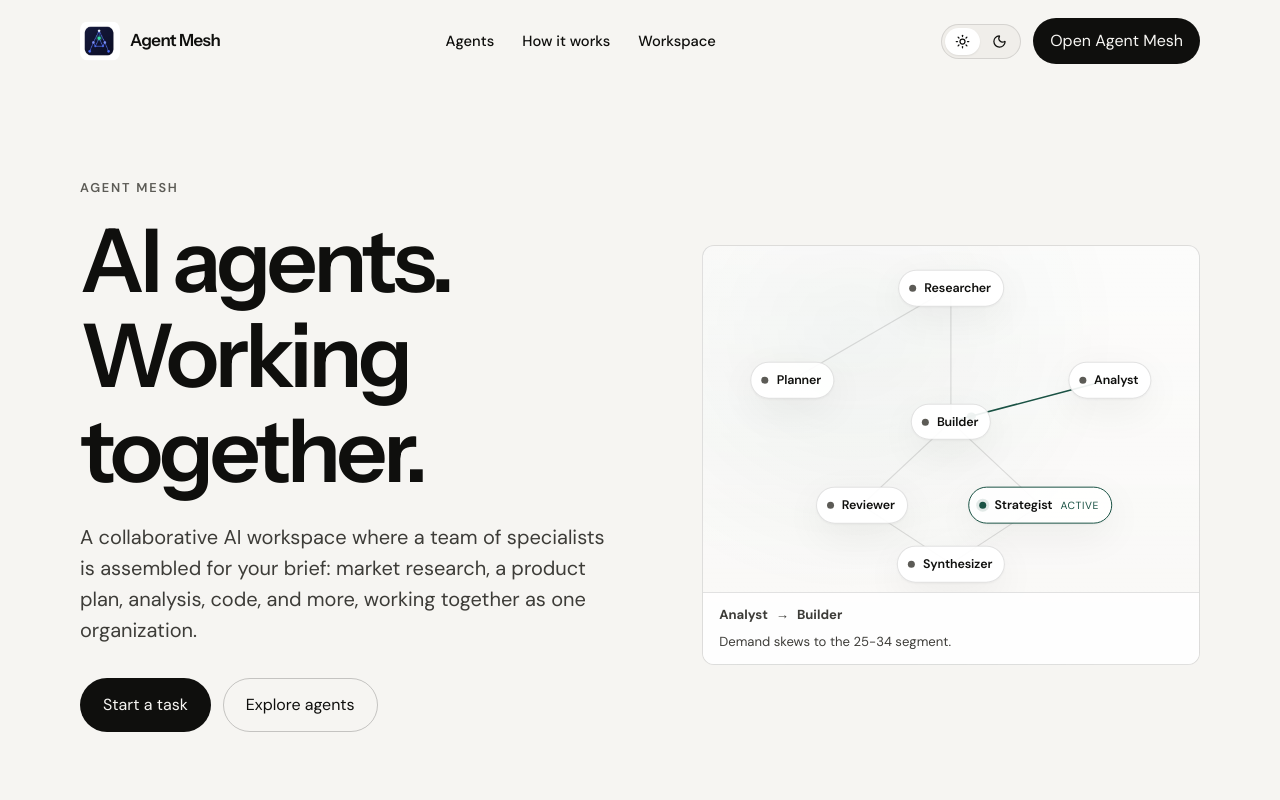
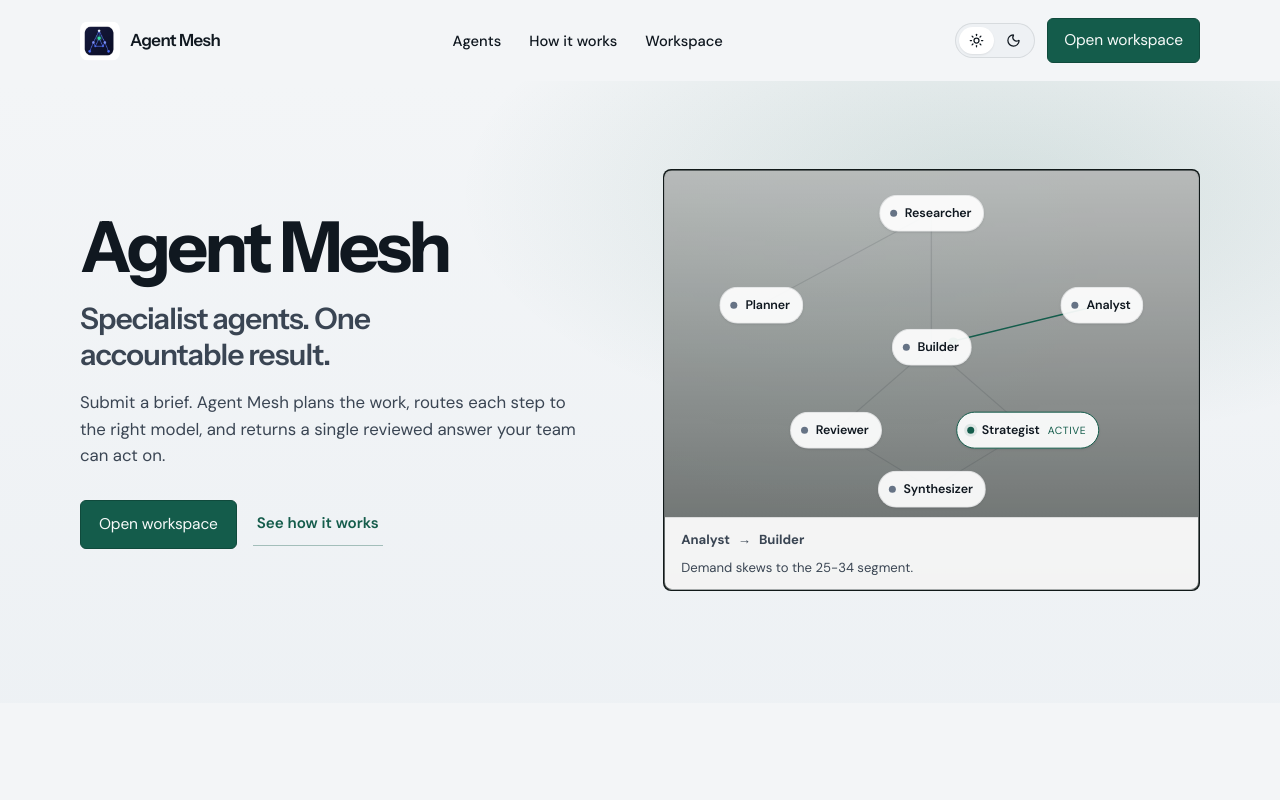
Before and after one commit to Soumen2581/Capstone-Project, a Next.js app in the folder frontend/: page / in a window 1280 px wide. Shown: the top 800 px of the page. Built offline with nearby package versions, Linux system fonts and the light colour scheme.

Commit message:
style(ui): enterprise SaaS visual system for Agent Mesh
Tighten brand-first marketing hero, product chrome, and design tokens
for a restrained commercial look — forest accent, cooler paper ground,
segmented nav, and quieter surfaces without template glow or pill noise.

```diff
--- a/frontend/app/globals.css
+++ b/frontend/app/globals.css
@@ -3,26 +3,27 @@
 :root,
 [data-theme="light"] {
   color-scheme: light;
-  --bg: #f6f5f2;
+  /* Enterprise paper: cool slate tint + forest brand accent (not purple / cream kitsch). */
+  --bg: #f3f5f7;
   --bg-elevated: #ffffff;
   --surface: #ffffff;
-  --surface-2: #f0eeea;
-  --surface-3: #e7e4de;
-  --border: rgba(20, 20, 18, 0.12);
-  --border-strong: rgba(20, 20, 18, 0.22);
-  --text: #0f0f0d;
-  --text-muted: #3d3c38;
-  --text-dim: #5c5b56;
-  --accent: #1a5244;
-  --accent-soft: rgba(26, 82, 68, 0.12);
-  --accent-glow: rgba(26, 82, 68, 0.28);
-  --ok: #1a6b3c;
-  --warn: #8a5f0f;
-  --err: #a01f15;
-  --info: #27548c;
-  --radius: 12px;
-  --radius-sm: 8px;
-  --shadow: 0 1px 2px rgba(20, 20, 18, 0.04), 0 12px 40px rgba(20, 20, 18, 0.06);
+  --surface-2: #eef1f4;
+  --surface-3: #e4e9ee;
+  --border: rgba(15, 23, 32, 0.1);
+  --border-strong: rgba(15, 23, 32, 0.18);
+  --text: #101820;
+  --text-muted: #3a4553;
+  --text-dim: #667385;
+  --accent: #145c4b;
+  --accent-soft: rgba(20, 92, 75, 0.1);
+  --accent-glow: transparent;
+  --ok: #176b3a;
+  --warn: #8a5a0a;
+  --err: #9b1c1c;
+  --info: #1f4f86;
+  --radius: 8px;
+  --radius-sm: 6px;
+  --shadow: 0 1px 0 rgba(15, 23, 32, 0.04), 0 1px 3px rgba(15, 23, 32, 0.06);
   --font: var(--font-body-face), "DM Sans", system-ui, sans-serif;
   --font-display: var(--font-display-face), "Instrument Sans", system-ui, sans-serif;
   --font-mono: ui-monospace, "SF Mono", Menlo, monospace;
@@ -34,47 +35,49 @@
   --space-6: 32px;
   --space-7: 48px;
   --space-8: 72px;
-  --transition: 200ms cubic-bezier(0.22, 1, 0.36, 1);
+  --transition: 160ms ease;
   --max: 1120px;
   --gutter: clamp(20px, 4vw, 48px);
-  --nav-glass: color-mix(in srgb, var(--bg) 88%, transparent);
-  --btn-on-solid: #f7f6f3;
-  --hero-panel: #efeee9;
-  --section-contrast: #121211;
-  --section-contrast-text: #f7f6f2;
-  --section-contrast-muted: rgba(247, 246, 242, 0.86);
-  --section-contrast-dim: rgba(247, 246, 242, 0.7);
-  --network-panel: #171716;
+  --nav-glass: color-mix(in srgb, var(--bg-elevated) 92%, transparent);
+  --btn-on-solid: #f7faf9;
+  --hero-panel: #e9eef2;
+  --section-contrast: #0f1714;
+  --section-contrast-text: #f4f7f6;
+  --section-contrast-muted: rgba(244, 247, 246, 0.86);
+  --section-contrast-dim: rgba(244, 247, 246, 0.68);
+  --network-panel: #121a18;
+  --mesh-line: rgba(20, 92, 75, 0.07);
 }
 
 [data-theme="dark"] {
   color-scheme: dark;
-  --bg: #121211;
-  --bg-elevated: #1a1a18;
-  --surface: #1c1c1a;
-  --surface-2: #242422;
-  --surface-3: #2e2e2b;
-  --border: rgba(244, 243, 239, 0.14);
-  --border-strong: rgba(244, 243, 239, 0.24);
-  --text: #faf9f6;
-  --text-muted: #d4d2ca;
-  --text-dim: #b0aea5;
-  --accent: #6fd4b4;
-  --accent-soft: rgba(111, 212, 180, 0.2);
-  --accent-glow: rgba(111, 212, 180, 0.36);
-  --ok: #62d088;
-  --warn: #ecc04a;
-  --err: #f48478;
-  --info: #7ab0e8;
-  --shadow: 0 1px 2px rgba(0, 0, 0, 0.35), 0 16px 48px rgba(0, 0, 0, 0.4);
-  --nav-glass: color-mix(in srgb, var(--bg) 88%, transparent);
-  --btn-on-solid: #121211;
-  --hero-panel: #1c1c1a;
-  --section-contrast: #0a0a09;
-  --section-contrast-text: #faf9f6;
-  --section-contrast-muted: rgba(250, 249, 246, 0.86);
-  --section-contrast-dim: rgba(250, 249, 246, 0.7);
-  --network-panel: #0e0e0d;
+  --bg: #0e1210;
+  --bg-elevated: #161b19;
+  --surface: #181e1c;
+  --surface-2: #222926;
+  --surface-3: #2c342f;
+  --border: rgba(236, 242, 238, 0.12);
+  --border-strong: rgba(236, 242, 238, 0.2);
+  --text: #eef3f0;
+  --text-muted: #c2cbc6;
+  --text-dim: #91a098;
+  --accent: #5fbfa5;
+  --accent-soft: rgba(95, 191, 165, 0.14);
+  --accent-glow: transparent;
+  --ok: #5fbf86;
+  --warn: #d4b04a;
+  --err: #e07a70;
+  --info: #7aa7d6;
+  --shadow: 0 1px 0 rgba(0, 0, 0, 0.35), 0 1px 3px rgba(0, 0, 0, 0.45);
+  --nav-glass: color-mix(in srgb, var(--bg-elevated) 92%, transparent);
+  --btn-on-solid: #0e1210;
+  --hero-panel: #161b19;
+  --section-contrast: #070a09;
+  --section-contrast-text: #eef3f0;
+  --section-contrast-muted: rgba(238, 243, 240, 0.86);
+  --section-contrast-dim: rgba(238, 243, 240, 0.68);
+  --network-panel: #0a0e0c;
+  --mesh-line: rgba(95, 191, 165, 0.08);
 }
 
 * {
@@ -94,10 +97,32 @@ body {
 body {
   color: var(--text);
   font-family: var(--font);
-  font-size: 16px;
+  font-size: 15.5px;
   line-height: 1.5;
-  background: var(--bg);
+  background:
+    radial-gradient(1200px 600px at 12% -10%, color-mix(in srgb, var(--accent) 8%, transparent), transparent 55%),
+    linear-gradient(180deg, color-mix(in srgb, var(--bg) 88%, #dfe7e3) 0%, var(--bg) 28%, var(--bg) 100%);
+  background-attachment: fixed;
   -webkit-font-smoothing: antialiased;
+}
+
+body::before {
+  content: "";
+  position: fixed;
+  inset: 0;
+  pointer-events: none;
+  z-index: 0;
+  opacity: 0.55;
+  background-image:
+    linear-gradient(var(--mesh-line) 1px, transparent 1px),
+    linear-gradient(90deg, var(--mesh-line) 1px, transparent 1px);
+  background-size: 48px 48px;
+  mask-image: radial-gradient(ellipse at center, black 20%, transparent 75%);
+}
+
+body > * {
+  position: relative;
+  z-index: 1;
 }
 
 ::placeholder {
@@ -278,27 +303,28 @@ button:disabled {
   justify-content: center;
   gap: 8px;
   padding: 10px 16px;
-  border-radius: 999px;
+  border-radius: var(--radius-sm);
   text-decoration: none;
-  font-size: 0.92rem;
-  font-weight: 500;
+  font-size: 0.9rem;
+  font-weight: 560;
+  letter-spacing: -0.01em;
   border: 1px solid transparent;
   transition:
     background var(--transition),
     color var(--transition),
-    border-color var(--transition),
-    transform var(--transition);
+    border-color var(--transition);
 }
 
 /* Compound selectors so these beat the `a.mkt-btn { color: inherit }` reset, which is
    more specific than a single `.mkt-btn-primary` class and was hiding the label. */
 .mkt-btn.mkt-btn-primary {
-  background: var(--text);
+  background: var(--accent);
   color: var(--btn-on-solid);
+  border-color: color-mix(in srgb, var(--accent) 80%, #000);
 }
 
 .mkt-btn.mkt-btn-primary:hover {
-  filter: brightness(1.08);
+  background: color-mix(in srgb, var(--accent) 88%, #000);
   color: var(--btn-on-solid);
 }
 
@@ -313,8 +339,26 @@ button:disabled {
 }
 
 .mkt-btn-lg {
-  padding: 14px 22px;
-  font-size: 0.98rem;
+  padding: 12px 18px;
+  font-size: 0.95rem;
+}
+
+.mkt-text-link {
+  display: inline-flex;
+  align-items: center;
+  min-height: 44px;
+  padding: 0 4px;
+  color: var(--accent);
+  font-weight: 560;
+  font-size: 0.95rem;
+  text-decoration: none;
+  border-bottom: 1px solid color-mix(in srgb, var(--accent) 35%, transparent);
+  transition: border-color var(--transition), color var(--transition);
+}
+
+.mkt-text-link:hover {
+  color: color-mix(in srgb, var(--accent) 80%, #000);
+  border-bottom-color: currentColor;
 }
 
 .mkt-linkish {
@@ -326,44 +370,67 @@ button:disabled {
 }
 
 .mkt-hero {
-  padding: clamp(48px, 10vw, 96px) 0 clamp(64px, 12vw, 120px);
-}
-
-.mkt-hero .mkt-grid {
+  position: relative;
+  padding: clamp(56px, 9vw, 88px) 0 clamp(72px, 11vw, 112px);
+  overflow: clip;
+}
+
+.mkt-hero-atmosphere {
+  position: absolute;
+  inset: 0;
+  background:
+    radial-gradient(900px 420px at 78% 18%, color-mix(in srgb, var(--accent) 14%, transparent), transparent 60%),
+    linear-gradient(180deg, transparent, color-mix(in srgb, var(--hero-panel) 55%, transparent));
+  pointer-events: none;
+}
+
+.mkt-hero-layout {
+  position: relative;
   display: grid;
   gap: var(--space-7);
   align-items: center;
 }
 
 @media (min-width: 960px) {
-  .mkt-hero .mkt-grid {
-    grid-template-columns: 1.05fr 0.95fr;
+  .mkt-hero-layout {
+    grid-template-columns: minmax(0, 1fr) minmax(0, 1.05fr);
     gap: var(--space-8);
   }
 }
 
+.mkt-brand-hero {
+  margin: 0 0 var(--space-4);
+  font-family: var(--font-display);
+  font-size: clamp(2.6rem, 6.2vw, 4.4rem);
+  font-weight: 650;
+  letter-spacing: -0.048em;
+  line-height: 1.02;
+  color: var(--text);
+}
+
 .mkt-eyebrow {
   margin: 0 0 var(--space-4);
-  font-size: 0.8rem;
+  font-size: 0.78rem;
   font-weight: 600;
-  letter-spacing: 0.14em;
+  letter-spacing: 0.08em;
   text-transform: uppercase;
-  color: var(--text-dim);
+  color: var(--accent);
 }
 
 .mkt-display {
   margin: 0;
   font-family: var(--font-display);
-  font-size: clamp(2.8rem, 7vw, 5.5rem);
-  font-weight: 560;
-  letter-spacing: -0.045em;
-  line-height: 1.08;
-  color: var(--text);
+  font-size: clamp(1.35rem, 2.4vw, 1.85rem);
+  font-weight: 520;
+  letter-spacing: -0.03em;
+  line-height: 1.25;
+  color: var(--text-muted);
+  max-width: 28rem;
 }
 
 .mkt-lede {
-  margin: var(--space-5) 0 0;
-  font-size: clamp(1.05rem, 1.6vw, 1.25rem);
+  margin: var(--space-4) 0 0;
+  font-size: 1.05rem;
   color: var(--text-muted);
   max-width: 34rem;
   line-height: 1.55;
@@ -372,12 +439,17 @@ button:disabled {
 .mkt-hero-cta {
   display: flex;
   flex-wrap: wrap;
-  gap: var(--space-3);
+  align-items: center;
+  gap: var(--space-4);
   margin-top: var(--space-6);
 }
 
 .mkt-hero-visual {
   min-height: 420px;
+  border: 1px solid var(--border);
+  border-radius: var(--radius);
+  background: var(--network-panel);
+  overflow: hidden;
 }
 
 .mkt-section {
@@ -952,23 +1024,22 @@ button:disabled {
   min-height: 100vh;
   display: flex;
   flex-direction: column;
-  max-width: 1280px;
+  max-width: 1360px;
   margin: 0 auto;
-  padding: var(--space-4);
-  gap: var(--space-4);
+  padding: var(--space-3) var(--space-4) var(--space-5);
+  gap: var(--space-3);
 }
 
 .titlebar {
   display: grid;
-  grid-template-columns: minmax(0, 1.2fr) auto minmax(0, 1fr);
+  grid-template-columns: minmax(0, 1.15fr) auto minmax(0, 1fr);
   align-items: center;
   gap: var(--space-3);
-  padding: var(--space-3) var(--space-4);
-  background: var(--nav-glass);
+  padding: 10px var(--space-4);
+  background: var(--bg-elevated);
   color: var(--text);
   border: 1px solid var(--border);
   border-radius: var(--radius);
-  backdrop-filter: blur(14px);
   position: sticky;
   top: var(--space-3);
   z-index: 20;
@@ -1058,8 +1129,8 @@ button:disabled {
 .brand {
   margin: 0;
   font-family: var(--font-display);
-  font-size: 1.15rem;
-  font-weight: 600;
+  font-size: 1.05rem;
+  font-weight: 650;
   letter-spacing: -0.03em;
   color: var(--text);
   white-space: nowrap;
@@ -1067,20 +1138,24 @@ button:disabled {
 
 .tagline {
   margin: 0;
-  font-size: 0.78rem;
-  color: var(--text-muted);
+  font-size: 0.72rem;
+  color: var(--text-dim);
   overflow: hidden;
   text-overflow: ellipsis;
   white-space: nowrap;
-  max-width: 260px;
+  max-width: 280px;
 }
 
 .tabs {
   display: flex;
   flex-wrap: nowrap;
-  gap: var(--space-1);
-  align-items: center;
+  gap: 2px;
+  align-items: stretch;
   justify-self: center;
+  padding: 2px;
+  border: 1px solid var(--border);
+  border-radius: var(--radius-sm);
+  background: var(--surface-2);
 }
 
 .header-meta {
@@ -1096,11 +1171,12 @@ button:disabled {
   appearance: none;
   border: 1px solid transparent;
   background: transparent;
-  color: var(--text);
-  padding: 6px 12px;
-  border-radius: 999px;
-  font-size: 0.85rem;
-  font-weight: 500;
+  color: var(--text-muted);
+  padding: 7px 12px;
+  border-radius: 4px;
+  font-size: 0.82rem;
+  font-weight: 550;
+  letter-spacing: -0.01em;
   transition:
     color var(--transition),
     background var(--transition),
@@ -1109,12 +1185,14 @@ button:disabled {
 
 .tab:hover {
   color: var(--text);
-  background: var(--surface-2);
+  background: color-mix(in srgb, var(--bg-elevated) 70%, transparent);
 }
 
 .tab.on {
-  color: var(--btn-on-solid);
-  background: var(--text);
+  color: var(--text);
+  background: var(--bg-elevated);
+  border-color: var(--border);
+  box-shadow: var(--shadow);
 }
 
 .badge,
@@ -1123,10 +1201,10 @@ button:disabled {
   display: inline-flex;
   align-items: center;
   gap: 6px;
-  padding: 4px 10px;
-  border-radius: 999px;
-  font-size: 0.75rem;
-  font-weight: 500;
+  padding: 3px 8px;
+  border-radius: var(--radius-sm);
+  font-size: 0.72rem;
+  font-weight: 550;
   border: 1px solid var(--border);
   background: var(--surface-2);
   color: var(--text);
@@ -1473,14 +1551,11 @@ button:disabled {
 }
 
 .empty-orb {
-  width: 56px;
-  height: 56px;
-  border-radius: 50%;
-  border: 1.5px solid var(--border-strong);
-  background:
-    radial-gradient(circle at 35% 30%, rgba(31, 92, 76, 0.18), transparent 55%),
-    linear-gradient(145deg, var(--bg-elevated), var(--bg-muted, #eef2ef));
-  box-shadow: inset 0 0 0 6px rgba(31, 92, 76, 0.06);
+  width: 48px;
+  height: 48px;
+  border-radius: var(--radius);
+  border: 1px solid var(--border-strong);
+  background: var(--surface-2);
 }
 
 .empty-orb.loading {
@@ -1558,10 +1633,10 @@ button:disabled {
 .composer-hero h2 {
   margin: 0;
   font-family: var(--font-display);
-  font-size: clamp(1.35rem, 2.4vw, 1.75rem);
-  font-weight: 600;
-  letter-spacing: -0.03em;
-  line-height: 1.2;
+  font-size: 1.25rem;
+  font-weight: 620;
+  letter-spacing: -0.025em;
+  line-height: 1.25;
 }
 
 .form-row {
@@ -1584,10 +1659,11 @@ button:disabled {
   border: 1px solid var(--border-strong);
   background: var(--bg-elevated);
   color: var(--text);
-  padding: 8px 14px;
-  border-radius: 999px;
-  font-weight: 500;
-  font-size: 0.9rem;
+  padding: 8px 12px;
+  border-radius: var(--radius-sm);
+  font-weight: 550;
+  font-size: 0.86rem;
+  letter-spacing: -0.01em;
   text-decoration: none;
   display: inline-flex;
   align-items: center;
@@ -1603,14 +1679,14 @@ button:disabled {
 }
 
 .px-btn.primary {
-  background: var(--text);
-  border-color: var(--text);
+  background: var(--accent);
+  border-color: color-mix(in srgb, var(--accent) 80%, #000);
   color: var(--btn-on-solid);
   font-weight: 600;
 }
 
 .px-btn.primary:hover:not(:disabled) {
-  filter: brightness(1.08);
+  background: color-mix(in srgb, var(--accent) 88%, #000);
 }
 
 .px-btn.danger {
@@ -1634,7 +1710,7 @@ button:disabled {
   background: var(--bg-elevated);
   color: var(--text);
   padding: 6px 10px;
-  border-radius: 999px;
+  border-radius: var(--radius-sm);
   font-size: 0.8rem;
   text-align: left;
   max-width: 100%;
--- a/frontend/components/AppShell.tsx
+++ b/frontend/components/AppShell.tsx
@@ -59,10 +59,10 @@ export function AppShell({
         <div className="header-meta">
           <ThemeToggle compact />
           <Link href="/" className="px-btn ghost">
-            Overview
+            Product site
           </Link>
           <button type="button" className="px-btn primary" onClick={onNewTask}>
-            New task
+            New request
           </button>
         </div>
       </header>
--- a/frontend/components/ChatThread.tsx
+++ b/frontend/components/ChatThread.tsx
@@ -220,11 +220,11 @@ export function ChatThread({
           ) : (
             <BrandLogo size={64} variant="mark" className="empty-brand-logo" />
           )}
-          <h3>{busy ? "Starting…" : "Start a conversation"}</h3>
+          <h3>{busy ? "Starting…" : "Ready for a request"}</h3>
           <p>
             {busy
-              ? "Assigning specialists and opening the thread."
-              : `Describe a task below. ${BRAND_NAME} specialists plan, collaborate across models, and stream the answer here.`}
+              ? "Selecting specialists and opening the thread."
+              : `Enter a brief below. ${BRAND_NAME} plans the work, routes models, and streams one result here.`}
           </p>
         </div>
       </div>
--- a/frontend/components/marketing/HeroSection.tsx
+++ b/frontend/components/marketing/HeroSection.tsx
@@ -4,61 +4,60 @@ import Link from "next/link";
 import { motion, useReducedMotion } from "framer-motion";
 
 import { AgentNetwork } from "@/components/marketing/AgentNetwork";
+import { BRAND_NAME } from "@/lib/brand";
 
 export function HeroSection() {
   const reduce = useReducedMotion();
 
   return (
     <section className="mkt-hero" id="top">
-      <div className="mkt-grid">
+      <div className="mkt-hero-atmosphere" aria-hidden />
+      <div className="mkt-grid mkt-hero-layout">
         <div className="mkt-hero-copy">
+          <motion.h1
+            className="mkt-brand-hero"
+            initial={reduce ? false : { opacity: 0, y: 10 }}
+            animate={{ opacity: 1, y: 0 }}
+            transition={{ duration: 0.45 }}
+          >
+            {BRAND_NAME}
+          </motion.h1>
           <motion.p
-            className="mkt-eyebrow"
+            className="mkt-display"
+            initial={reduce ? false : { opacity: 0, y: 14 }}
+            animate={{ opacity: 1, y: 0 }}
+            transition={{ duration: 0.5, delay: 0.04 }}
+          >
+            Specialist agents. One accountable result.
+          </motion.p>
+          <motion.p
+            className="mkt-lede"
             initial={reduce ? false : { opacity: 0, y: 12 }}
             animate={{ opacity: 1, y: 0 }}
-            transition={{ duration: 0.5 }}
+            transition={{ duration: 0.45, delay: 0.1 }}
           >
-            Agent Mesh
-          </motion.p>
-          <motion.h1
-            className="mkt-display"
-            initial={reduce ? false : { opacity: 0, y: 18 }}
-            animate={{ opacity: 1, y: 0 }}
-            transition={{ duration: 0.55, delay: 0.05 }}
-          >
-            AI agents.
-            <br />
-            Working together.
-          </motion.h1>
-          <motion.p
-            className="mkt-lede"
-            initial={reduce ? false : { opacity: 0, y: 14 }}
-            animate={{ opacity: 1, y: 0 }}
-            transition={{ duration: 0.5, delay: 0.12 }}
-          >
-            A collaborative AI workspace where a team of specialists is assembled for your brief:
-            market research, a product plan, analysis, code, and more, working together as one
-            organization.
+            Submit a brief. Agent Mesh plans the work, routes each step to the right model,
+            and returns a single reviewed answer your team can act on.
           </motion.p>
           <motion.div
             className="mkt-hero-cta"
-            initial={reduce ? false : { opacity: 0, y: 10 }}
+            initial={reduce ? false : { opacity: 0, y: 8 }}
             animate={{ opacity: 1, y: 0 }}
-            transition={{ duration: 0.45, delay: 0.18 }}
+            transition={{ duration: 0.4, delay: 0.16 }}
           >
             <Link href="/office" className="mkt-btn mkt-btn-primary mkt-btn-lg">
-              Start a task
+              Open workspace
             </Link>
-            <a href="#agents" className="mkt-btn mkt-btn-ghost mkt-btn-lg">
-              Explore agents
+            <a href="#how-it-works" className="mkt-text-link">
+              See how it works
             </a>
           </motion.div>
         </div>
         <motion.div
           className="mkt-hero-visual"
-          initial={reduce ? false : { opacity: 0, scale: 0.98 }}
-          animate={{ opacity: 1, scale: 1 }}
-          transition={{ duration: 0.7, delay: 0.15 }}
+          initial={reduce ? false : { opacity: 0 }}
+          animate={{ opacity: 1 }}
+          transition={{ duration: 0.65, delay: 0.12 }}
         >
           <AgentNetwork />
         </motion.div>
--- a/frontend/components/marketing/MarketingNav.tsx
+++ b/frontend/components/marketing/MarketingNav.tsx
@@ -39,7 +39,7 @@ export function MarketingNav() {
         <div className="mkt-nav-actions">
           <ThemeToggle compact className="mkt-theme-toggle" />
           <Link href="/office" className="mkt-btn mkt-btn-primary">
-            Open {BRAND_NAME}
+            Open workspace
           </Link>
           <button
             type="button"
@@ -61,7 +61,7 @@ export function MarketingNav() {
           ))}
           <ThemeToggle />
           <Link href="/office" className="mkt-btn mkt-btn-primary" onClick={() => setOpen(false)}>
-            Open {BRAND_NAME}
+            Open workspace
           </Link>
         </div>
       )}
--- a/frontend/lib/brand.ts
+++ b/frontend/lib/brand.ts
@@ -1,7 +1,7 @@
 /** Product brand — single source for name + asset paths. */
 
 export const BRAND_NAME = "Agent Mesh";
-export const BRAND_TAGLINE = "One request, many minds — orchestrated";
+export const BRAND_TAGLINE = "Specialist AI agents, coordinated for real work";
 
 /** Square icon (`frontend/public/brand/icon.png`). */
 export const BRAND_MARK_SRC = "/brand/icon.png";
```
Also changed, not shown: frontend/components/TaskComposer.tsx (+4 -3 lines).
